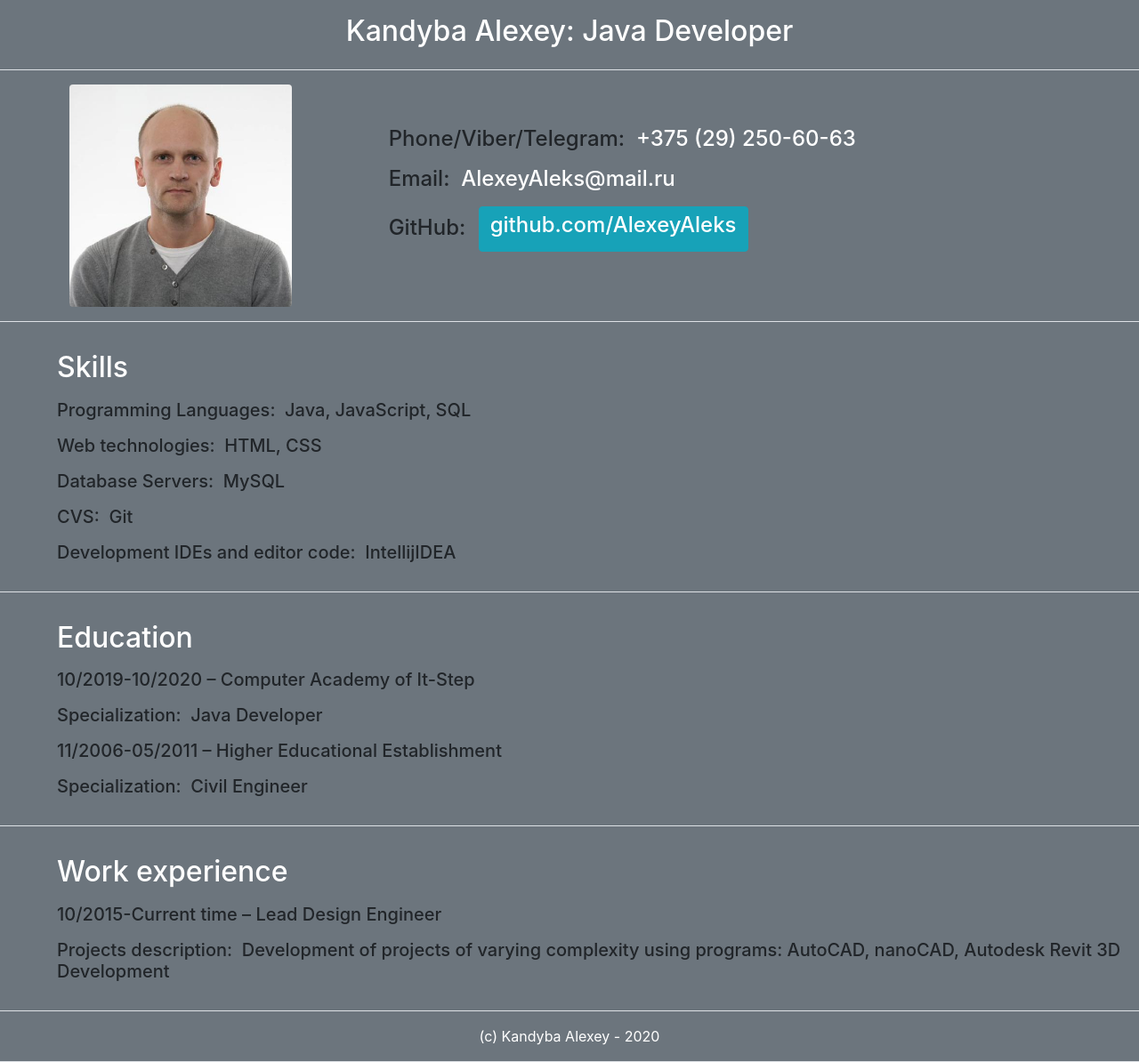
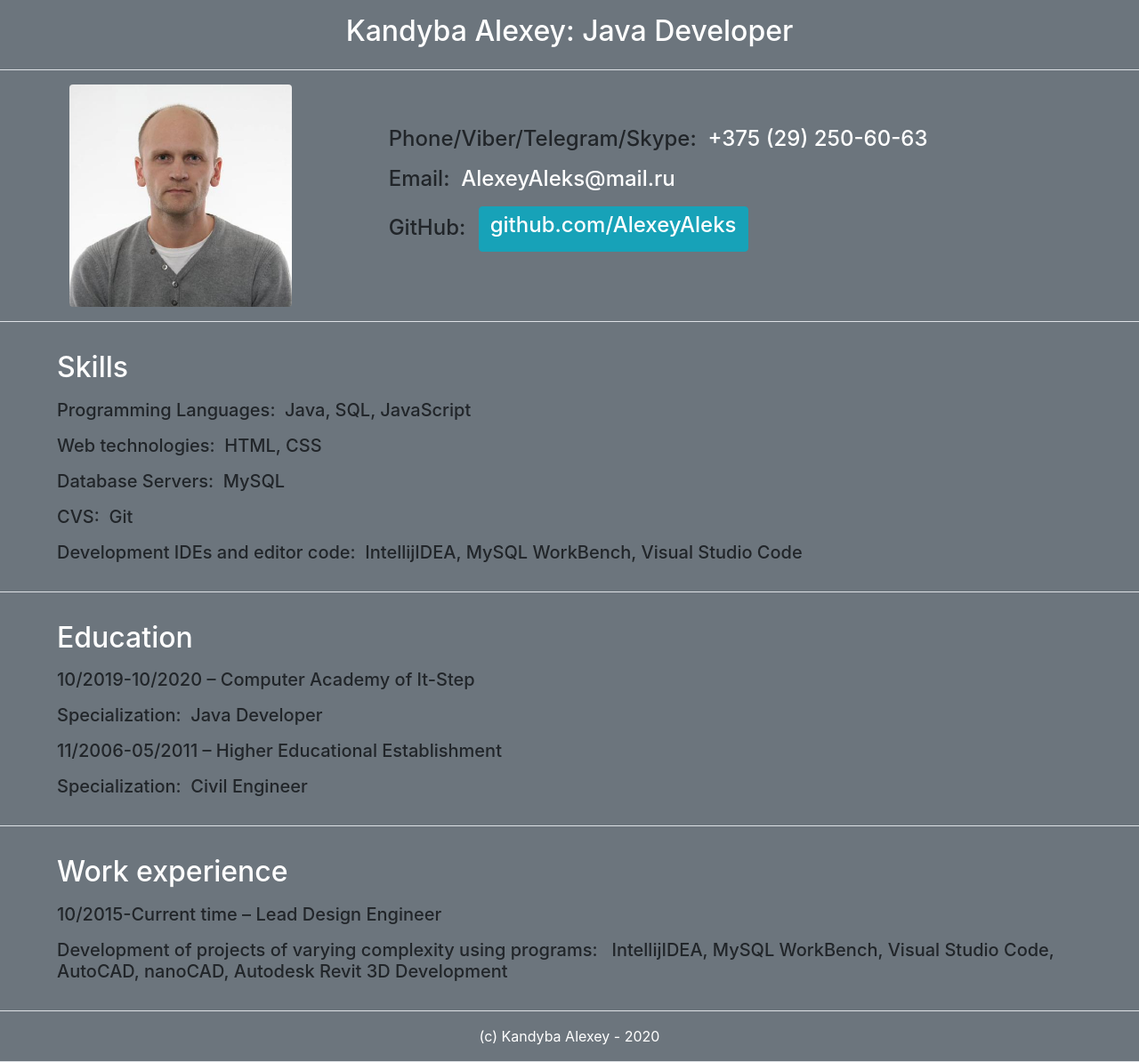
Before and after one commit to AlexeyAleks/AlexeyAleks.github.io, a plain HTML site: page index.html in a window 1280 px wide. Shown: the whole page at 89% size. Drawn offline with Linux system fonts and the light colour scheme.

Commit message:
data editing

```diff
--- a/index.html
+++ b/index.html
@@ -20,7 +20,7 @@
             <div class="col-8 align-self-center">
                 <h4>
                     <p>
-                        Phone/Viber/Telegram:<a class="text-white">&nbsp;&nbsp;+375 (29) 250-60-63</a>
+                        Phone/Viber/Telegram/Skype:<a class="text-white">&nbsp;&nbsp;+375 (29) 250-60-63</a>
                     </p>
                     <p>
                         Email:<a class="text-white">&nbsp;&nbsp;AlexeyAleks@mail.ru</a>
@@ -43,7 +43,7 @@
                     </p>
                 <h5>
                     <p>
-                        Programming Languages:&nbsp;&nbsp;Java, JavaScript, SQL
+                        Programming Languages:&nbsp;&nbsp;Java, SQL, JavaScript
                     </p>
                     <p>
                         Web technologies:&nbsp;&nbsp;HTML, CSS
@@ -55,7 +55,7 @@
                         CVS:&nbsp;&nbsp;Git
                     </p>
                     <p>
-                        Development IDEs and editor code:&nbsp;&nbsp;IntellijIDEA
+                        Development IDEs and editor code:&nbsp;&nbsp;IntellijIDEA, MySQL WorkBench, Visual Studio Code
                     </p>
                 </h5>
             </div>
@@ -91,8 +91,8 @@
                         10/2015-Current time – Lead Design Engineer
                     </p>
                     <p>
-                        Projects description:&nbsp;&nbsp;Development of projects of varying complexity using programs:
-                        AutoCAD, nanoCAD, Autodesk Revit 3D Development
+                        Development of projects of varying complexity using programs:&nbsp;&nbsp;
+                        IntellijIDEA, MySQL WorkBench, Visual Studio Code, AutoCAD, nanoCAD, Autodesk Revit 3D Development
                     </p>
                 </h5>
             </div>
```
